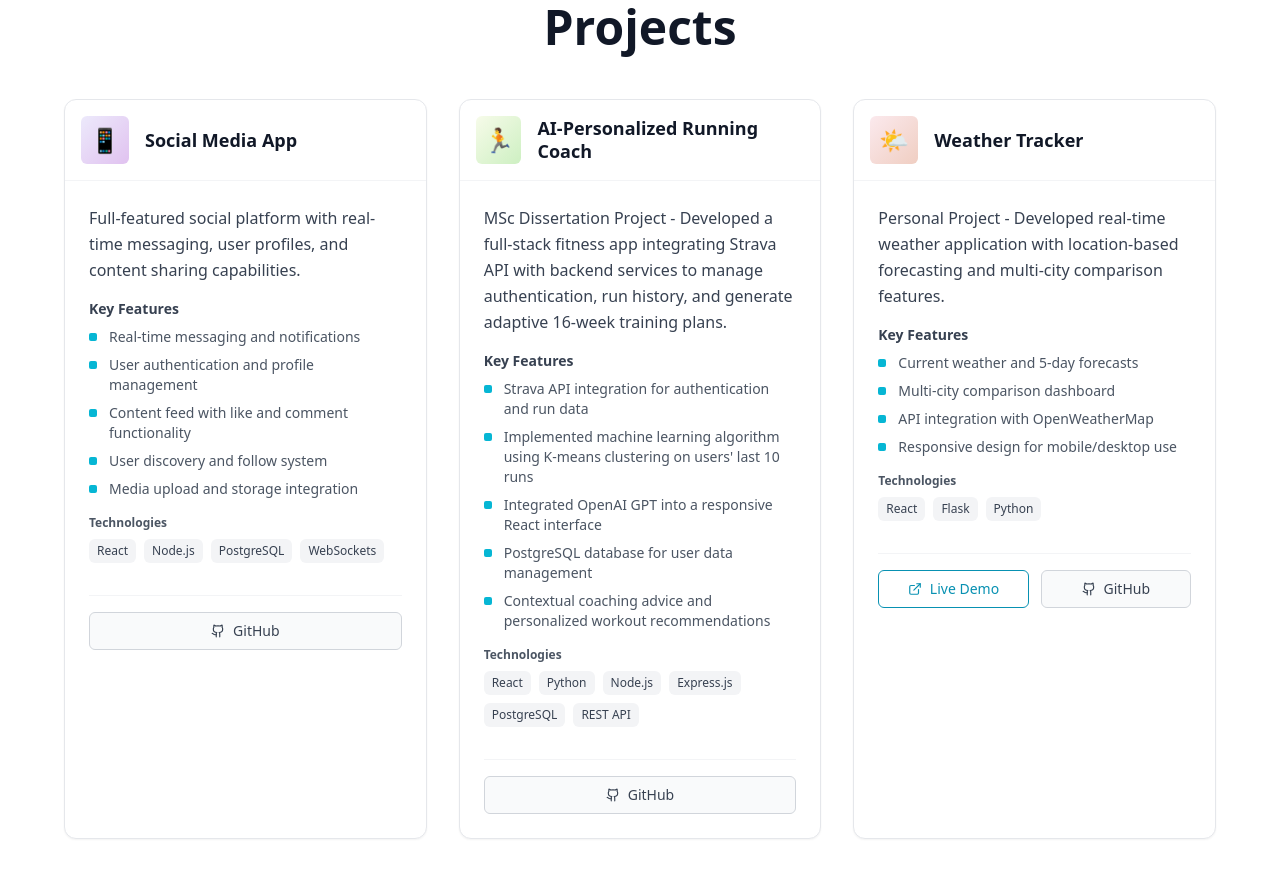
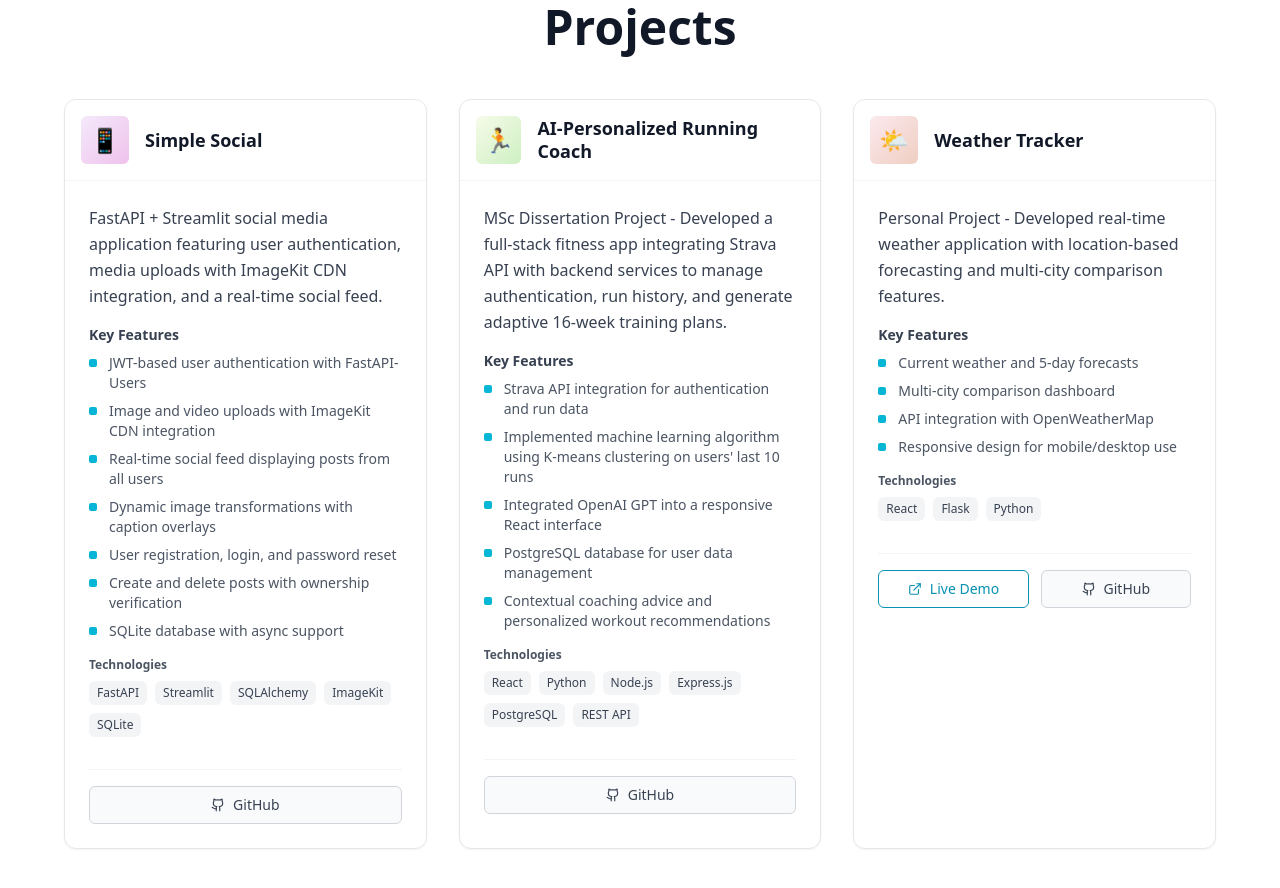
Before and after one commit to alpatamerr/personal-portfolio, a React (Vite) app: page / in a window 1280 px wide. Shown: the part 4120-5008 px from the top of the page. Built offline with nearby package versions, Linux system fonts and the light colour scheme.

Commit message:
Fix Social Media App project description and tech stack

```diff
--- a/src/data/portfolio.ts
+++ b/src/data/portfolio.ts
@@ -92,17 +92,19 @@ export const experiences: Experience[] = [
 
 export const projects: Project[] = [
   {
-    title: 'Social Media App',
+    title: 'Simple Social',
     emoji: '📱',
-    description: 'Full-featured social platform with real-time messaging, user profiles, and content sharing capabilities.',
+    description: 'FastAPI + Streamlit social media application featuring user authentication, media uploads with ImageKit CDN integration, and a real-time social feed.',
     features: [
-      'Real-time messaging and notifications',
-      'User authentication and profile management',
-      'Content feed with like and comment functionality',
-      'User discovery and follow system',
-      'Media upload and storage integration',
+      'JWT-based user authentication with FastAPI-Users',
+      'Image and video uploads with ImageKit CDN integration',
+      'Real-time social feed displaying posts from all users',
+      'Dynamic image transformations with caption overlays',
+      'User registration, login, and password reset',
+      'Create and delete posts with ownership verification',
+      'SQLite database with async support',
     ],
-    technologies: 'React, Node.js, PostgreSQL, WebSockets',
+    technologies: 'FastAPI, Streamlit, SQLAlchemy, ImageKit, SQLite',
     github: 'https://github.com/alpatamerr/Social-Media-App',
   },
   {
```
